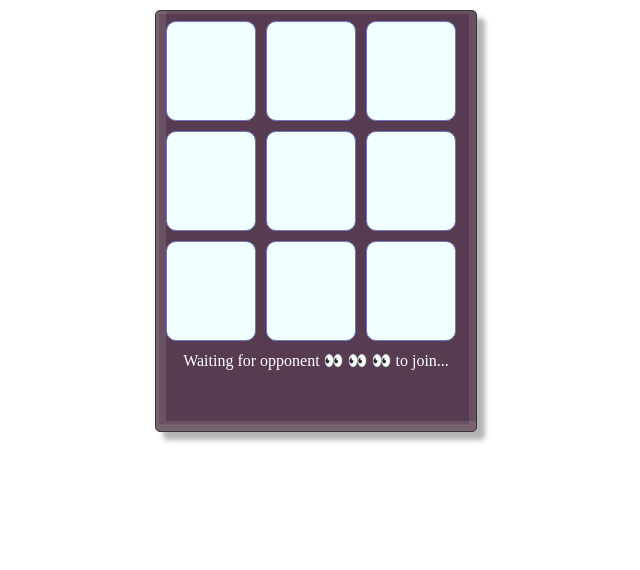
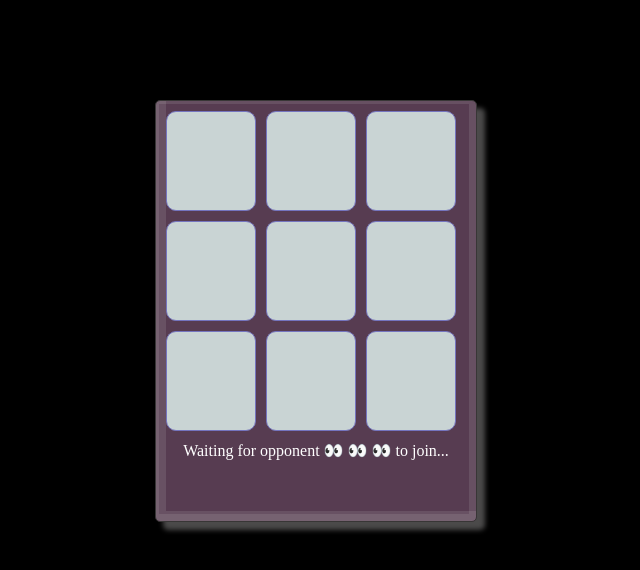
Before and after one commit to Rohith-Reddy-au9/tic_tac_toe_BE, a website: page public/index.html in a window 1280 px wide. Shown: the whole page, without its empty margins (324-964 px from the left). Drawn offline with nearby package versions, Linux system fonts and the light colour scheme; no server answers.

Commit message:
tic tac toe game with nodejs by rohith

```diff
--- a/public/css/style.css
+++ b/public/css/style.css
@@ -1,11 +1,12 @@
 body {
-    margin-top: 10px;
+    margin-top: 100px;
     text-align: center;
     color: #fff;
+    background-color: rgb(0, 0, 0);
 }
 
 .board {
-    border: 1px solid black;
+    border: 1px solid rgb(14, 13, 13);
     padding: 10px;
     margin: auto;
     width: 300px;
@@ -14,7 +15,7 @@ body {
     background-color: rgb(87, 60, 81);
     height: 400px;
     overflow: hidden;
-    box-shadow: 8px 8px 5px rgba(0, 0, 0, 0.3), inset 5px -5px 0px 5px rgba(200, 200, 200, 0.15), inset -2px -2px 0px 5px rgba(195, 195, 195, 0.15);
+    box-shadow: 8px 8px 5px rgba(248, 246, 246, 0.3), inset 5px -5px 0px 5px rgba(200, 200, 200, 0.15), inset -2px -2px 0px 5px rgba(195, 195, 195, 0.15);
 }
 
 .board button {
@@ -27,8 +28,7 @@ body {
     margin-bottom: 10px;
     margin-left: 0px;
     font-size: 3em;
-    background:azure;
+    background:rgb(201, 212, 212);
     border: 1px solid #7474BF;
     border-radius: 10px;
-
 }
```
